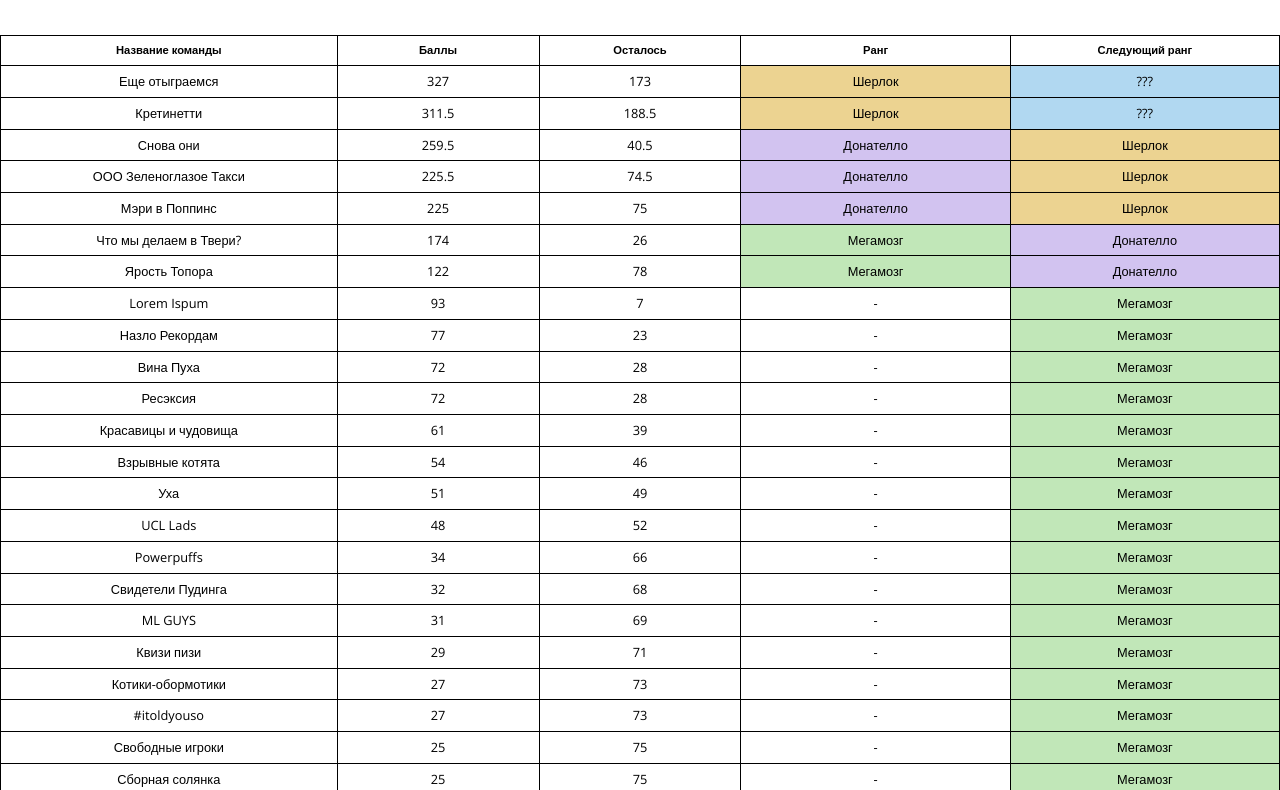
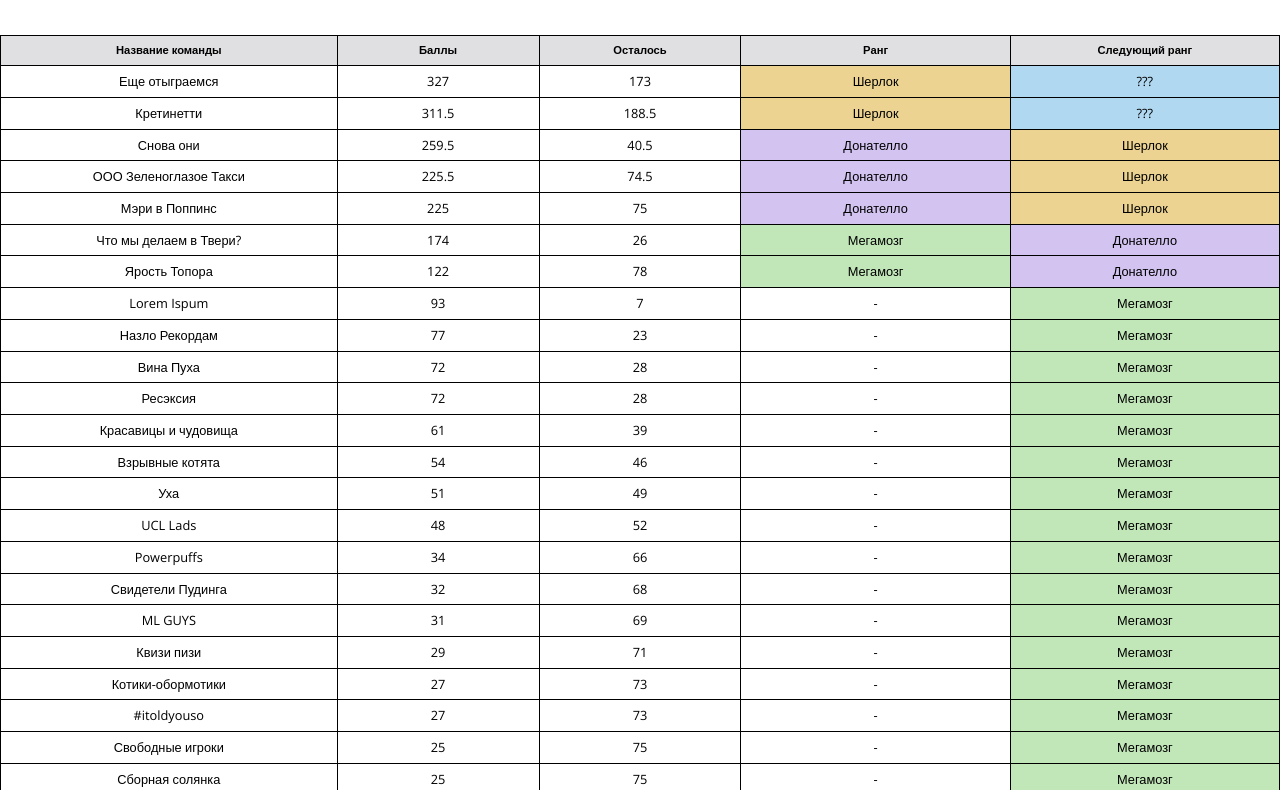
Before and after one commit to govyazina/that1quiz, a website built with webpack: page design/score.html in a window 1280 px wide. Shown: the part 136-926 px from the top of the page. Built offline with nearby package versions, Linux system fonts and the light colour scheme.

Commit message:
score table-head add background color

```diff
--- a/src/scss/pages/score1.scss
+++ b/src/scss/pages/score1.scss
@@ -12,6 +12,7 @@
 
 .score-table__head {
   font-size: 0.7rem;
+  background-color: #E0E0E3;
 }
 
 th, td {
@@ -19,7 +20,6 @@ th, td {
   border-collapse: collapse;
   border: 1px solid black;
   padding: 0.5rem;
-
 }
 
 .score-table__head_name {
```
